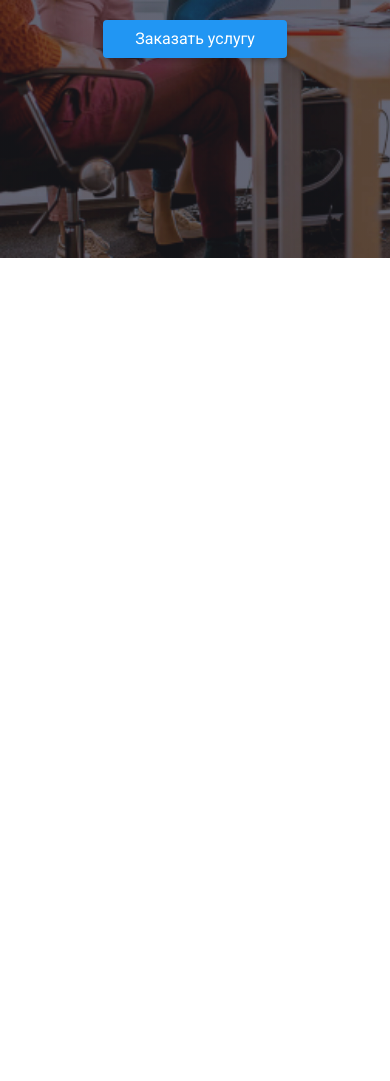
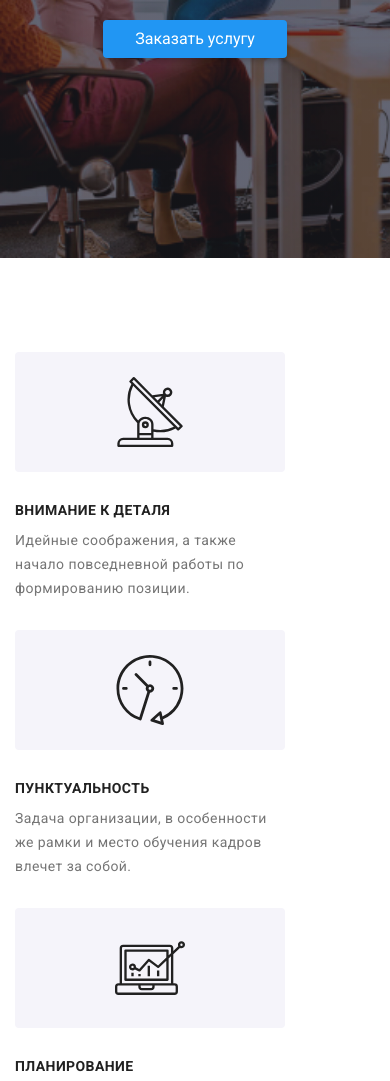
Before and after one commit to Kolia-Lugoviy/goit-markup-hw-08-3, a plain HTML site: page index.html in a window 390 px wide. Shown: the part 448-1529 px from the top of the page. Before the commit the page ends 844 px from the top, so only its background shows below. Drawn offline with nearby package versions, Linux system fonts and the light colour scheme.

Commit message:
list-function+-

```diff
--- a/index.html
+++ b/index.html
@@ -124,7 +124,7 @@
 
 <!-- /============= list-fuction =============*/ -->
 
-        <!-- <section class="section">
+        <section class="section">
         <div class="container">
             <ul class="list">
                 <li class="list_title-li">
@@ -165,14 +165,14 @@
                 </li>
             </ul>
         </div>
-        </section> -->
+        </section>
 
 
 
 
 
 
-        <!-- <section class="section-img">
+        <section class="section-img">
             <div class="container">
                 <h2 class="title-work" >Чем мы занимаемся</h2>
 
@@ -192,7 +192,7 @@
         </section>
 
 
-        </section> -->
+        </section>
 
 <!-- /list-fuction -->
 
--- a/sass/layout/_header.scss
+++ b/sass/layout/_header.scss
@@ -1,5 +1,6 @@
 // 0-767px
 @media screen and (max-width: 767px){
+
     .nav__list {
             display: none;
         }
@@ -185,7 +186,6 @@
 // 1200
 @media screen and (min-width: 1200px) {
 .header-all{
-position: absolute;
 width: 100%;
 }
 
--- a/sass/layout/_list-fuction.scss
+++ b/sass/layout/_list-fuction.scss
@@ -1,3 +1,37 @@
+// 0-767px
+@media screen and (max-width: 767px) {
+    .section-img {
+            display: none;
+        }
+
+    .list {
+        display: flex;
+        flex-direction: column;
+        gap: 30px;
+        }
+
+}
+
+// 0-1199px
+@media screen and (max-width: 1199px) {
+    .section-img {
+            display: none;
+    }
+// .section{
+//     background-color: tomato;
+// }
+    .list {
+        display: flex;
+        flex-wrap: wrap;
+        column-gap: 30px;
+        row-gap: 30px;
+    }
+}
+
+
+
+
+// 1200- px
 .list{
     @include font ($fs: 14px, $fw: 400, $lh: 24px);
     letter-spacing: 0.03em;
```
Also changed, not shown: css/main.css, css/main.min.css, 2 other files.
